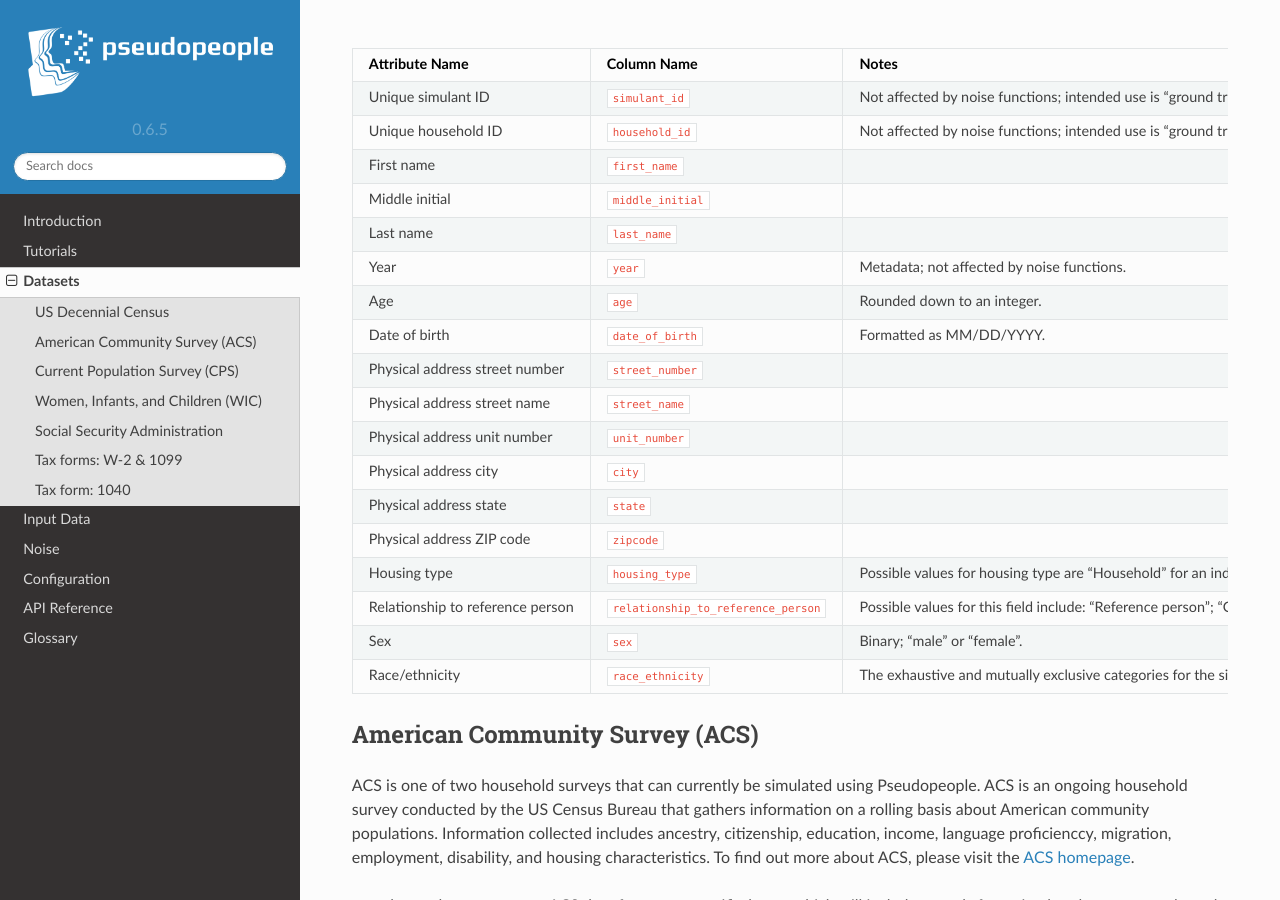
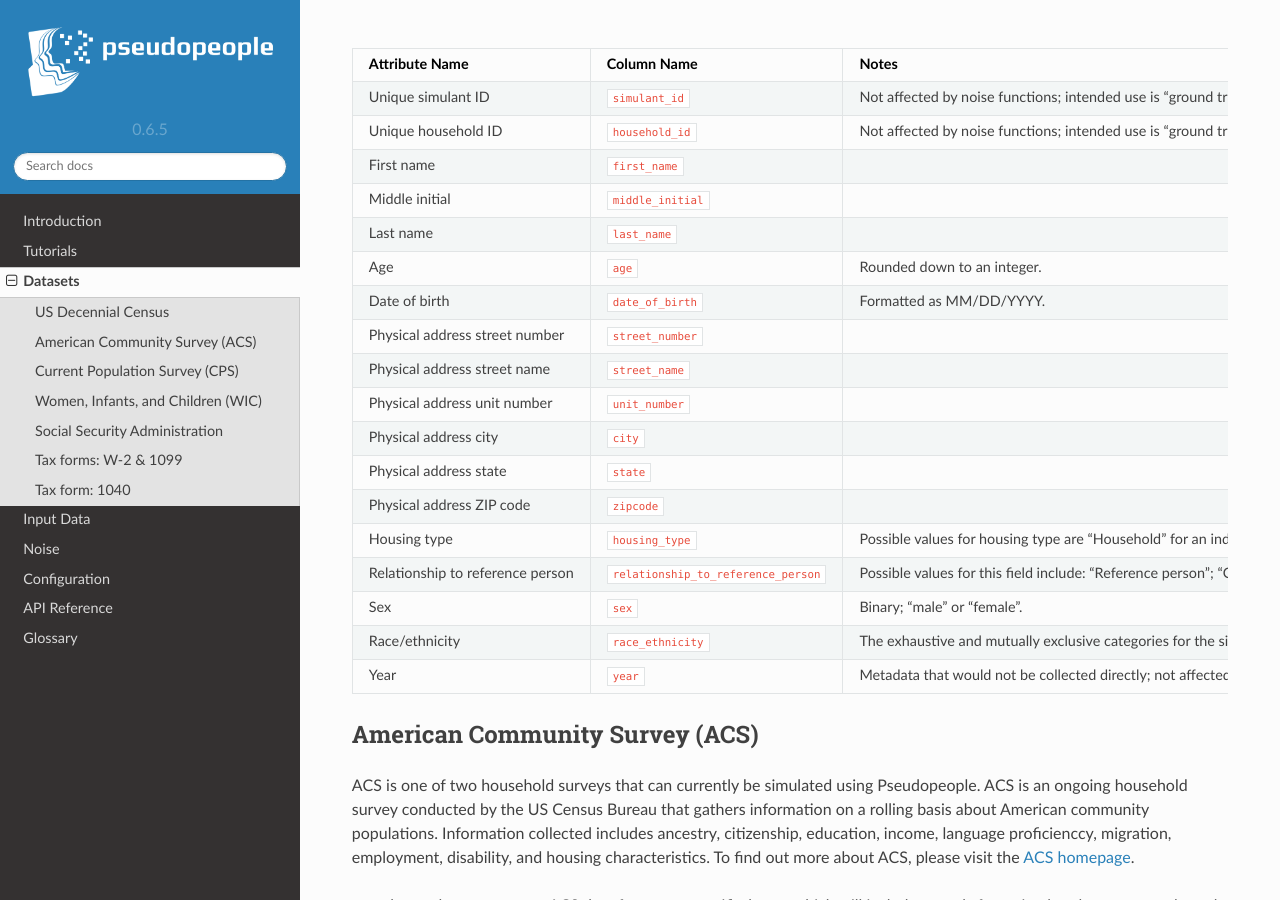
Before and after one commit to ihmeuw/pseudopeople, a Sphinx documentation site: the page built from docs/source/datasets/index.rst, in a window 1280 px wide and 900 px high, scrolled down 955 px. Built offline with Sphinx 7.4.7 and the Read the Docs theme 2.0.0, drawn with Linux system fonts in a browser that asks for light colours; some of the changed text lies outside the part shown.

Commit message:
Make year last column and clarify what metadata means

```diff
--- a/docs/source/datasets/index.rst
+++ b/docs/source/datasets/index.rst
@@ -112,6 +109,9 @@ The following columns are included in this dataset:
      - The exhaustive and mutually exclusive categories for the single composite "race/ethnicity" indicator are as follows:
        White; Black; Latino; American Indian and Alaskan Native (AIAN); Asian; Native Hawaiian and Other Pacific Islander (NHOPI); and
        Multiracial or Some Other Race.
+   * - Year
+     - :code:`year`
+     - Metadata that would not be collected directly; not affected by noise functions.
 
 American Community Survey (ACS)
 -------------------------------
@@ -343,6 +340,9 @@ The following columns are included in this dataset:
      - The exhaustive and mutually exclusive categories for the single composite "race/ethnicity" indicator are as follows:
        White; Black; Latino; American Indian and Alaskan Native (AIAN); Asian; Native Hawaiian and Other Pacific Islander (NHOPI); and
        Multiracial or Some Other Race.
+   * - Year
+     - :code:`year`
+     - Metadata that would not be collected directly; not affected by noise functions.
 
 
 Social Security Administration
@@ -489,6 +486,10 @@ The following columns are included in these datasets:
    * - Type of tax form
      - :code:`tax_form`
      - Possible values are "W2" or "1099".
+   * - Tax year
+     - :code:`tax_year`
+     - Metadata that would not be collected directly; not affected by noise functions.
+
 
 Tax form: 1040
 --------------
@@ -599,3 +597,6 @@ The following columns are included in this dataset:
    * - Dependent 4 social security number
      - :code:`dependent_4_ssn`
      - Individual Taxpayer Identification Number (ITIN) if no SSN
+   * - Tax year
+     - :code:`tax_year`
+     - Metadata that would not be collected directly; not affected by noise functions.
```
Also changed, not shown: other parts of docs/source/datasets/index.rst (+0 -12 lines).
